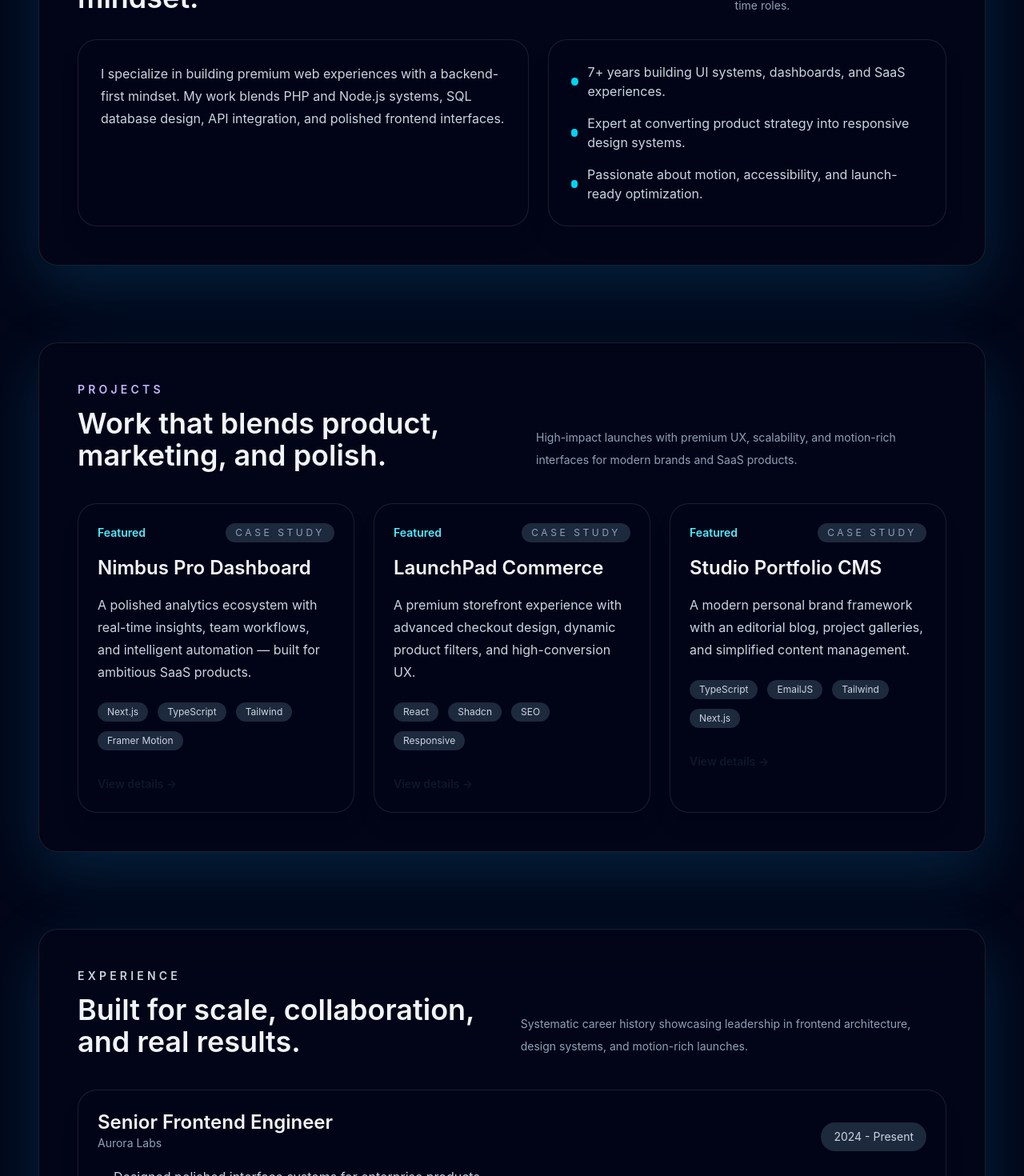
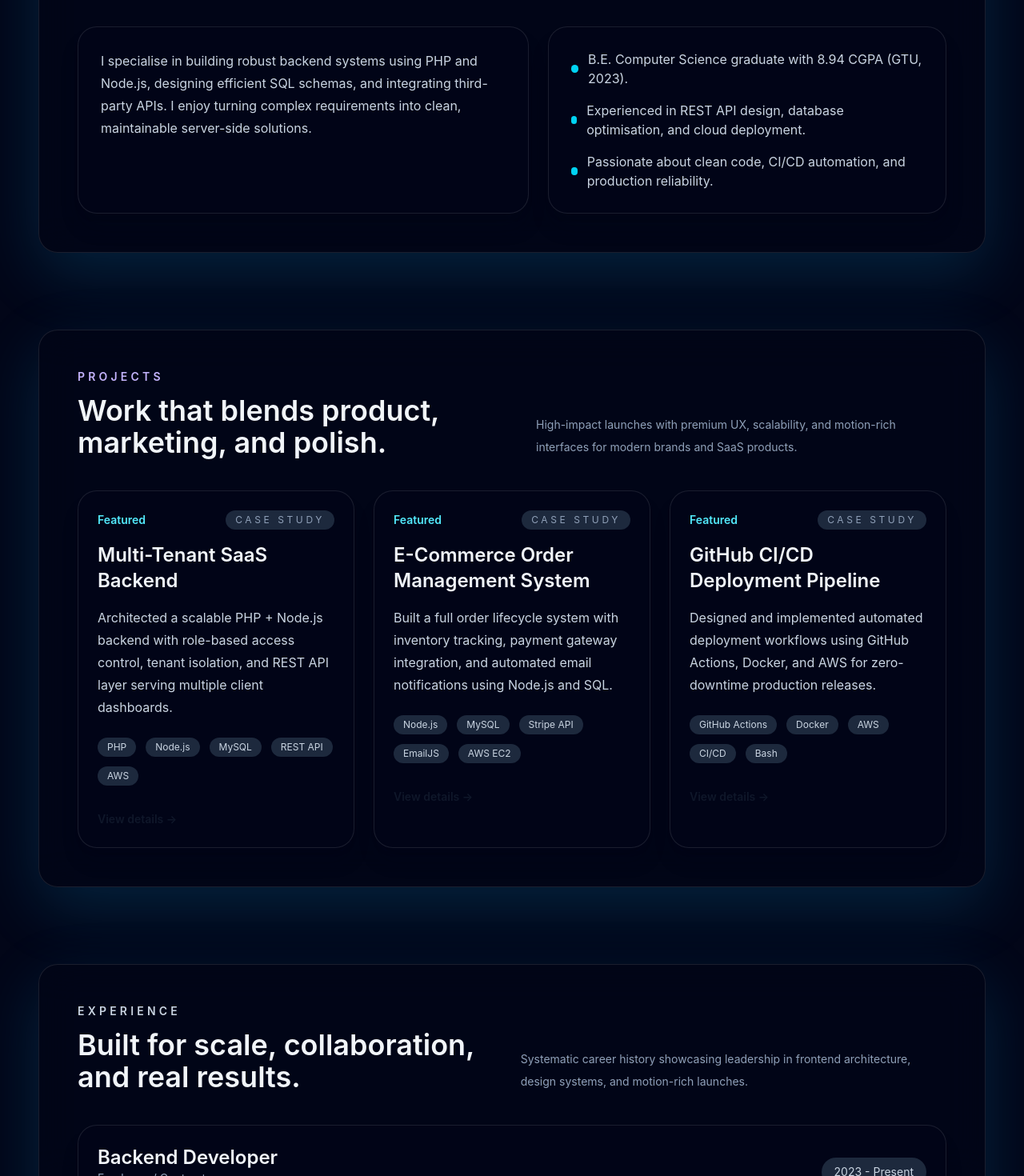
Before and after one commit to Jayuuuu04/portfolio-website, a Next.js app: page / in a window 1280 px wide. Shown: the part 1320-2790 px from the top of the page at 80% size. Built offline with nearby package versions, Linux system fonts and the light colour scheme.

Commit message:
Over all layout improves and acedemics part

```diff
--- a/app/layout.tsx
+++ b/app/layout.tsx
@@ -3,12 +3,12 @@ import { ThemeProvider } from '../components/theme/ThemeProvider';
 import '../styles/globals.css';
 
 export const metadata: Metadata = {
-  title: 'Premium Portfolio | Developer Showcase',
-  description: 'A polished one-page developer portfolio showcasing experience, projects, skills, blogs, and contact.',
-  metadataBase: new URL('https://your-portfolio.vercel.app'),
+  title: 'Jaydeep Kadiya | Backend Developer',
+  description: 'Backend developer specialising in PHP, Node.js, SQL databases, REST APIs, and AWS cloud deployment.',
+  metadataBase: new URL('https://jaydeepkadiya.vercel.app'),
   openGraph: {
-    title: 'Premium Portfolio | Developer Showcase',
-    description: 'A polished one-page developer portfolio showcasing experience, projects, skills, blogs, and contact.',
+    title: 'Jaydeep Kadiya | Backend Developer',
+    description: 'Backend developer specialising in PHP, Node.js, SQL databases, REST APIs, and AWS cloud deployment.',
     type: 'website',
   },
 };
--- a/components/academics/Academics.tsx
+++ b/components/academics/Academics.tsx
@@ -1,6 +1,30 @@
 "use client";
 
 import { motion } from 'framer-motion';
+
+const academics = [
+  {
+    year: '2016',
+    degree: '10th Grade (SSC)',
+    institution: 'Swaminarayan Vidhyalaya, Bhuj',
+    result: '76%',
+    detail: 'Built a strong foundation in science and mathematics.',
+  },
+  {
+    year: '2018',
+    degree: '11th & 12th Science (HSC)',
+    institution: 'Swaminarayan Vidhyalaya, Bhuj',
+    result: '67%',
+    detail: 'Strengthened analytical and technical understanding through science stream.',
+  },
+  {
+    year: '2023',
+    degree: 'B.E. Computer Science & Engineering',
+    institution: 'HJD Institute of Technical Education & Research (GTU)',
+    result: '8.94 CGPA',
+    detail: 'Focused on backend systems, software engineering, data structures, and real-world integration projects.',
+  },
+];
 
 export function Academics() {
   return (
@@ -8,45 +32,45 @@ export function Academics() {
       <div className="flex flex-col gap-4 sm:flex-row sm:items-end sm:justify-between">
         <div>
           <p className="text-sm font-semibold uppercase tracking-[0.3em] text-cyan-300">Academics</p>
-          <h2 className="mt-3 text-4xl font-semibold text-slate-100">A strong foundation in backend systems and web engineering.</h2>
+          <h2 className="mt-3 text-4xl font-semibold text-slate-100">A strong foundation in engineering.</h2>
         </div>
-        <p className="max-w-xl text-sm leading-7 text-slate-400">
-          Practical academic training combined with hands-on backend integration and cloud deployment experience.
+        <p className="max-w-xs text-sm leading-7 text-slate-400">
+          From secondary school to a computer science degree with distinction.
         </p>
       </div>
 
-      <div className="mt-10 grid gap-6 lg:grid-cols-3">
-        <motion.article
-          initial={{ opacity: 0, y: 20 }}
-          whileInView={{ opacity: 1, y: 0 }}
-          viewport={{ once: true, amount: 0.3 }}
-          className="rounded-3xl border border-white/10 bg-slate-950/80 p-6 shadow-xl shadow-slate-950/20"
-        >
-          <h3 className="text-2xl font-semibold text-slate-100">10th Grade - Swaminarayan Vidhyalaya, Bhuj</h3>
-          <p className="mt-4 text-slate-300">Completed secondary schooling with 76% in 2016, building a strong foundation in science and mathematics.</p>
-        </motion.article>
+      <div className="relative mt-12 ml-4 sm:ml-8">
+        {/* vertical line */}
+        <div className="absolute left-0 top-0 h-full w-px bg-gradient-to-b from-cyan-400/60 via-slate-700/40 to-transparent" />
 
-        <motion.article
-          initial={{ opacity: 0, y: 20 }}
-          whileInView={{ opacity: 1, y: 0 }}
-          viewport={{ once: true, amount: 0.3 }}
-          transition={{ delay: 0.05 }}
-          className="rounded-3xl border border-white/10 bg-slate-950/80 p-6 shadow-xl shadow-slate-950/20"
-        >
-          <h3 className="text-2xl font-semibold text-slate-100">11th & 12th Science - Swaminarayan Vidhyalaya, Bhuj</h3>
-          <p className="mt-4 text-slate-300">Completed higher secondary science with 67% in 2018, strengthening analytical skills and technical understanding.</p>
-        </motion.article>
+        <div className="flex flex-col gap-10">
+          {academics.map((item, index) => (
+            <motion.div
+              key={item.year}
+              initial={{ opacity: 0, x: -24 }}
+              whileInView={{ opacity: 1, x: 0 }}
+              viewport={{ once: true, amount: 0.4 }}
+              transition={{ duration: 0.55, delay: index * 0.1 }}
+              className="relative pl-8 sm:pl-12"
+            >
+              {/* dot */}
+              <span className="absolute -left-[5px] top-1.5 h-2.5 w-2.5 rounded-full bg-cyan-400 ring-4 ring-slate-950" />
 
-        <motion.article
-          initial={{ opacity: 0, y: 20 }}
-          whileInView={{ opacity: 1, y: 0 }}
-          viewport={{ once: true, amount: 0.3 }}
-          transition={{ delay: 0.1 }}
-          className="rounded-3xl border border-white/10 bg-slate-950/80 p-6 shadow-xl shadow-slate-950/20"
-        >
-          <h3 className="text-2xl font-semibold text-slate-100">B.E. Computer Science & Engineering - HJD College (GTU)</h3>
-          <p className="mt-4 text-slate-300">Graduated in 2023 with an 8.94 CGPA, focusing on backend systems, software engineering, and real-world integration projects.</p>
-        </motion.article>
+              <div className="flex flex-col gap-1 sm:flex-row sm:items-center sm:gap-4">
+                <span className="rounded-full bg-cyan-500/10 px-3 py-1 text-xs font-semibold uppercase tracking-widest text-cyan-300 w-fit">
+                  {item.year}
+                </span>
+                <span className="rounded-full bg-slate-800 px-3 py-1 text-xs font-medium text-slate-300 w-fit">
+                  {item.result}
+                </span>
+              </div>
+
+              <h3 className="mt-3 text-xl font-semibold text-slate-100">{item.degree}</h3>
+              <p className="mt-1 text-sm font-medium text-slate-400">{item.institution}</p>
+              <p className="mt-2 text-sm leading-6 text-slate-400">{item.detail}</p>
+            </motion.div>
+          ))}
+        </div>
       </div>
     </section>
   );
--- a/components/contact/Contact.tsx
+++ b/components/contact/Contact.tsx
@@ -94,7 +94,7 @@ export function Contact() {
               {status === 'loading' ? 'Sending…' : 'Send message'}
             </button>
             <p className="text-sm text-slate-400">
-              Prefer email? <span className="font-semibold text-slate-100">hello@yourdomain.com</span>
+              Prefer email? <a href="mailto:jaydeepkadiya005@gmail.com" className="font-semibold text-slate-100 hover:text-cyan-200 transition">jaydeepkadiya005@gmail.com</a>
             </p>
           </div>
         </form>
--- a/components/footer/Footer.tsx
+++ b/components/footer/Footer.tsx
@@ -1,12 +1,49 @@
+import Link from 'next/link';
+import { GitFork, Mail } from 'lucide-react';
+
+const LinkedInSvg = () => (
+  <svg xmlns="http://www.w3.org/2000/svg" width="16" height="16" viewBox="0 0 24 24" fill="currentColor">
+    <path d="M16 8a6 6 0 0 1 6 6v7h-4v-7a2 2 0 0 0-2-2 2 2 0 0 0-2 2v7h-4v-7a6 6 0 0 1 6-6z" />
+    <rect x="2" y="9" width="4" height="12" />
+    <circle cx="4" cy="4" r="2" />
+  </svg>
+);
+
+const GitHubSvg = () => (
+  <svg xmlns="http://www.w3.org/2000/svg" width="16" height="16" viewBox="0 0 24 24" fill="currentColor">
+    <path d="M12 2C6.477 2 2 6.484 2 12.017c0 4.425 2.865 8.18 6.839 9.504.5.092.682-.217.682-.483 0-.237-.008-.868-.013-1.703-2.782.605-3.369-1.343-3.369-1.343-.454-1.158-1.11-1.466-1.11-1.466-.908-.62.069-.608.069-.608 1.003.07 1.531 1.032 1.531 1.032.892 1.53 2.341 1.088 2.91.832.092-.647.35-1.088.636-1.338-2.22-.253-4.555-1.113-4.555-4.951 0-1.093.39-1.988 1.029-2.688-.103-.253-.446-1.272.098-2.65 0 0 .84-.27 2.75 1.026A9.564 9.564 0 0 1 12 6.844a9.59 9.59 0 0 1 2.504.337c1.909-1.296 2.747-1.027 2.747-1.027.546 1.379.202 2.398.1 2.651.64.7 1.028 1.595 1.028 2.688 0 3.848-2.339 4.695-4.566 4.943.359.309.678.92.678 1.855 0 1.338-.012 2.419-.012 2.747 0 .268.18.58.688.482A10.02 10.02 0 0 0 22 12.017C22 6.484 17.522 2 12 2z" />
+  </svg>
+);
+
+const socials = [
+  { icon: GitHubSvg, href: 'https://github.com/Jayuuuu04', label: 'GitHub' },
+  { icon: LinkedInSvg, href: 'https://linkedin.com/in/jaydeepkadiya005', label: 'LinkedIn' },
+  { icon: Mail, href: 'mailto:jaydeepkadiya005@gmail.com', label: 'Email' },
+];
+
 export function Footer() {
   return (
     <footer className="rounded-[2rem] border border-white/10 bg-slate-900/70 p-8 text-slate-400 shadow-2xl shadow-slate-950/20 backdrop-blur-xl">
       <div className="flex flex-col gap-4 sm:flex-row sm:items-center sm:justify-between">
         <div>
-          <p className="text-sm uppercase tracking-[0.3em] text-slate-500">Ready to launch</p>
-          <p className="mt-2 text-slate-300">A responsive, polished experience built for modern products and creators.</p>
+          <p className="text-sm font-semibold text-slate-200">Jaydeep Kadiya</p>
+          <p className="mt-1 text-sm text-slate-400">Backend Developer · PHP · Node.js · AWS</p>
         </div>
-        <p className="text-sm text-slate-500">© 2026 Premium Portfolio. Designed for impact.</p>
+        <div className="flex items-center gap-3">
+          {socials.map(({ icon: Icon, href, label }) => (
+            <Link
+              key={label}
+              href={href}
+              target="_blank"
+              rel="noopener noreferrer"
+              aria-label={label}
+              className="inline-flex h-10 w-10 items-center justify-center rounded-full border border-slate-700/70 bg-slate-900/70 text-slate-300 transition hover:border-cyan-300/70 hover:text-cyan-200"
+            >
+              <Icon className="h-4 w-4" />
+            </Link>
+          ))}
+        </div>
+        <p className="text-sm text-slate-500">© {new Date().getFullYear()} Jaydeep Kadiya</p>
       </div>
     </footer>
   );
--- a/components/hero/AboutSection.tsx
+++ b/components/hero/AboutSection.tsx
@@ -5,34 +5,39 @@ import { motion } from 'framer-motion';
 export function AboutSection() {
   return (
     <section id="about" className="glass-card p-10 sm:p-12">
-      <motion.div initial={{ opacity: 0, y: 24 }} animate={{ opacity: 1, y: 0 }} transition={{ duration: 0.7 }}>
+      <motion.div
+        initial={{ opacity: 0, y: 24 }}
+        whileInView={{ opacity: 1, y: 0 }}
+        viewport={{ once: true, amount: 0.3 }}
+        transition={{ duration: 0.7 }}
+      >
         <div className="flex flex-col gap-3 sm:flex-row sm:items-end sm:justify-between">
           <div>
             <p className="text-sm font-semibold uppercase tracking-[0.3em] text-cyan-300">About Me</p>
-            <h2 className="mt-3 text-4xl font-semibold text-slate-100">Design-focused engineering with a business mindset.</h2>
+            <h2 className="mt-3 text-4xl font-semibold text-slate-100">Backend-first engineering with a product mindset.</h2>
           </div>
-          <p className="text-sm text-slate-400">Ready for freelance, startup, or full-time roles.</p>
+          <p className="text-sm text-slate-400">Open to freelance, startup, or full-time roles.</p>
         </div>
 
         <div className="mt-8 grid gap-6 lg:grid-cols-[0.85fr_0.75fr]">
           <div className="rounded-3xl border border-white/10 bg-slate-950/80 p-7 shadow-xl shadow-slate-950/30">
             <p className="leading-7 text-slate-300">
-              I specialize in building premium web experiences with a backend-first mindset. My work blends PHP and Node.js systems, SQL database design, API integration, and polished frontend interfaces.
+              I specialise in building robust backend systems using PHP and Node.js, designing efficient SQL schemas, and integrating third-party APIs. I enjoy turning complex requirements into clean, maintainable server-side solutions.
             </p>
           </div>
           <div className="rounded-3xl border border-white/10 bg-slate-950/80 p-7 shadow-xl shadow-slate-950/30">
             <ul className="space-y-4 text-slate-300">
               <li className="flex items-center gap-3 text-sm sm:text-base">
                 <span className="inline-flex h-2.5 w-2.5 rounded-full bg-cyan-400" />
-                7+ years building UI systems, dashboards, and SaaS experiences.
+                B.E. Computer Science graduate with 8.94 CGPA (GTU, 2023).
               </li>
               <li className="flex items-center gap-3 text-sm sm:text-base">
                 <span className="inline-flex h-2.5 w-2.5 rounded-full bg-cyan-400" />
-                Expert at converting product strategy into responsive design systems.
+                Experienced in REST API design, database optimisation, and cloud deployment.
               </li>
               <li className="flex items-center gap-3 text-sm sm:text-base">
                 <span className="inline-flex h-2.5 w-2.5 rounded-full bg-cyan-400" />
-                Passionate about motion, accessibility, and launch-ready optimization.
+                Passionate about clean code, CI/CD automation, and production reliability.
               </li>
             </ul>
           </div>
--- a/components/skills/Skills.tsx
+++ b/components/skills/Skills.tsx
@@ -12,7 +12,7 @@ export function Skills() {
           <h2 className="mt-3 text-4xl font-semibold text-slate-100">The stack behind elegant digital products.</h2>
         </div>
         <p className="max-w-xl text-sm leading-7 text-slate-400">
-          Modern frontend tooling with a focus on performance, design systems, and scalable developer experience.
+          Backend and cloud tooling with a focus on reliability, performance, and clean developer workflows.
         </p>
       </div>
 
--- a/data/blog.ts
+++ b/data/blog.ts
@@ -1,17 +1,17 @@
 export const blogPosts = [
   {
-    title: 'Designing Premium Landing Pages with Motion',
-    summary: 'A practical guide to combining brand storytelling, animations, and conversion-focused layouts in modern web projects.',
+    title: 'Building Scalable REST APIs with Node.js and MySQL',
+    summary: 'A practical walkthrough of designing clean API architecture, handling authentication, and optimising database queries for production workloads.',
     url: '#',
   },
   {
-    title: 'Next.js 15: Building Fast Interfaces for Growth',
-    summary: 'How to architect scalable page routes, SEO metadata, and dynamic experiences using the latest Next.js app router patterns.',
+    title: 'PHP Best Practices for Modern Backend Development',
+    summary: 'How to write maintainable, secure PHP code using modern patterns — from dependency injection to proper error handling and API design.',
     url: '#',
   },
   {
-    title: 'Why Tailwind and Shadcn UI Work for Teams',
-    summary: 'The advantages of composable design systems, themeable components, and developer-friendly styling in modern frontend stacks.',
+    title: 'Automating Deployments with GitHub Actions and AWS',
+    summary: 'Step-by-step guide to setting up CI/CD pipelines that build, test, and deploy your backend applications to AWS with zero downtime.',
     url: '#',
   },
 ];
--- a/data/experience.ts
+++ b/data/experience.ts
@@ -1,20 +1,31 @@
 export const experience = [
   {
-    role: 'Senior Frontend Engineer',
-    company: 'Aurora Labs',
-    date: '2024 - Present',
-    highlights: ['Designed polished interface systems for enterprise products.', 'Led UI architecture for reusable Shadcn-inspired component libraries.', 'Improved page conversion and accessibility across mobile-first experiences.'],
+    role: 'Backend Developer',
+    company: 'Freelance / Contract',
+    date: '2023 - Present',
+    highlights: [
+      'Designed and maintained PHP and Node.js REST APIs for client web applications.',
+      'Managed MySQL database schemas, query optimisation, and data migrations.',
+      'Deployed applications on AWS EC2 and configured CI/CD pipelines via GitHub Actions.',
+    ],
   },
   {
-    role: 'UI/UX Developer',
-    company: 'Skyline Studio',
-    date: '2022 - 2024',
-    highlights: ['Delivered responsive product launches with smooth animations.', 'Built data-focused dashboards and crafted premium brand visuals.', 'Collaborated with marketing teams to optimize SEO and user journeys.'],
+    role: 'Junior Backend Developer',
+    company: 'Tech Startup (Internship → Full-time)',
+    date: '2022 - 2023',
+    highlights: [
+      'Built backend modules for a SaaS product using PHP and MySQL.',
+      'Integrated third-party APIs including payment gateways and email services.',
+      'Collaborated with frontend teams to define and document REST API contracts.',
+    ],
   },
   {
-    role: 'Frontend Intern',
-    company: 'Pulse Interactive',
+    role: 'Web Development Intern',
+    company: 'Local IT Firm',
     date: '2021 - 2022',
-    highlights: ['Implemented modular component patterns using React and TypeScript.', 'Supported rapid product sprints with clear, polished UI deliverables.'],
+    highlights: [
+      'Developed dynamic web pages using PHP and JavaScript.',
+      'Assisted in database design and wrote optimised SQL queries.',
+    ],
   },
 ];
--- a/data/projects.ts
+++ b/data/projects.ts
@@ -1,20 +1,20 @@
 export const projects = [
   {
-    title: 'Nimbus Pro Dashboard',
-    description: 'A polished analytics ecosystem with real-time insights, team workflows, and intelligent automation — built for ambitious SaaS products.',
-    tags: ['Next.js', 'TypeScript', 'Tailwind', 'Framer Motion'],
+    title: 'Multi-Tenant SaaS Backend',
+    description: 'Architected a scalable PHP + Node.js backend with role-based access control, tenant isolation, and REST API layer serving multiple client dashboards.',
+    tags: ['PHP', 'Node.js', 'MySQL', 'REST API', 'AWS'],
     url: '#',
   },
   {
-    title: 'LaunchPad Commerce',
-    description: 'A premium storefront experience with advanced checkout design, dynamic product filters, and high-conversion UX.',
-    tags: ['React', 'Shadcn', 'SEO', 'Responsive'],
+    title: 'E-Commerce Order Management System',
+    description: 'Built a full order lifecycle system with inventory tracking, payment gateway integration, and automated email notifications using Node.js and SQL.',
+    tags: ['Node.js', 'MySQL', 'Stripe API', 'EmailJS', 'AWS EC2'],
     url: '#',
   },
   {
-    title: 'Studio Portfolio CMS',
-    description: 'A modern personal brand framework with an editorial blog, project galleries, and simplified content management.',
-    tags: ['TypeScript', 'EmailJS', 'Tailwind', 'Next.js'],
+    title: 'GitHub CI/CD Deployment Pipeline',
+    description: 'Designed and implemented automated deployment workflows using GitHub Actions, Docker, and AWS for zero-downtime production releases.',
+    tags: ['GitHub Actions', 'Docker', 'AWS', 'CI/CD', 'Bash'],
     url: '#',
   },
 ];
```
Also changed, not shown: components/hero/Hero.tsx (+4 -4 lines), components/navbar/Navbar.tsx (+20 -0 lines).
